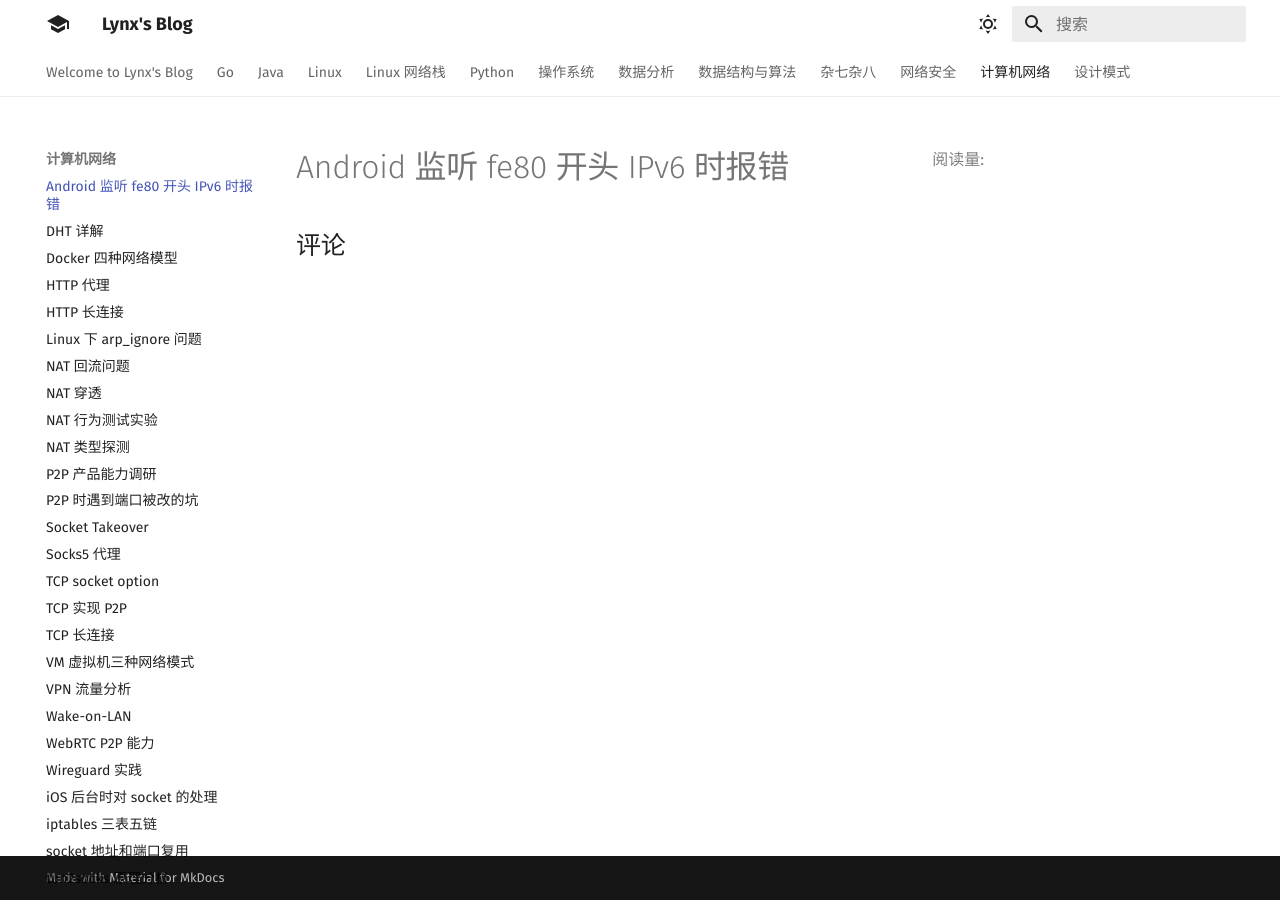
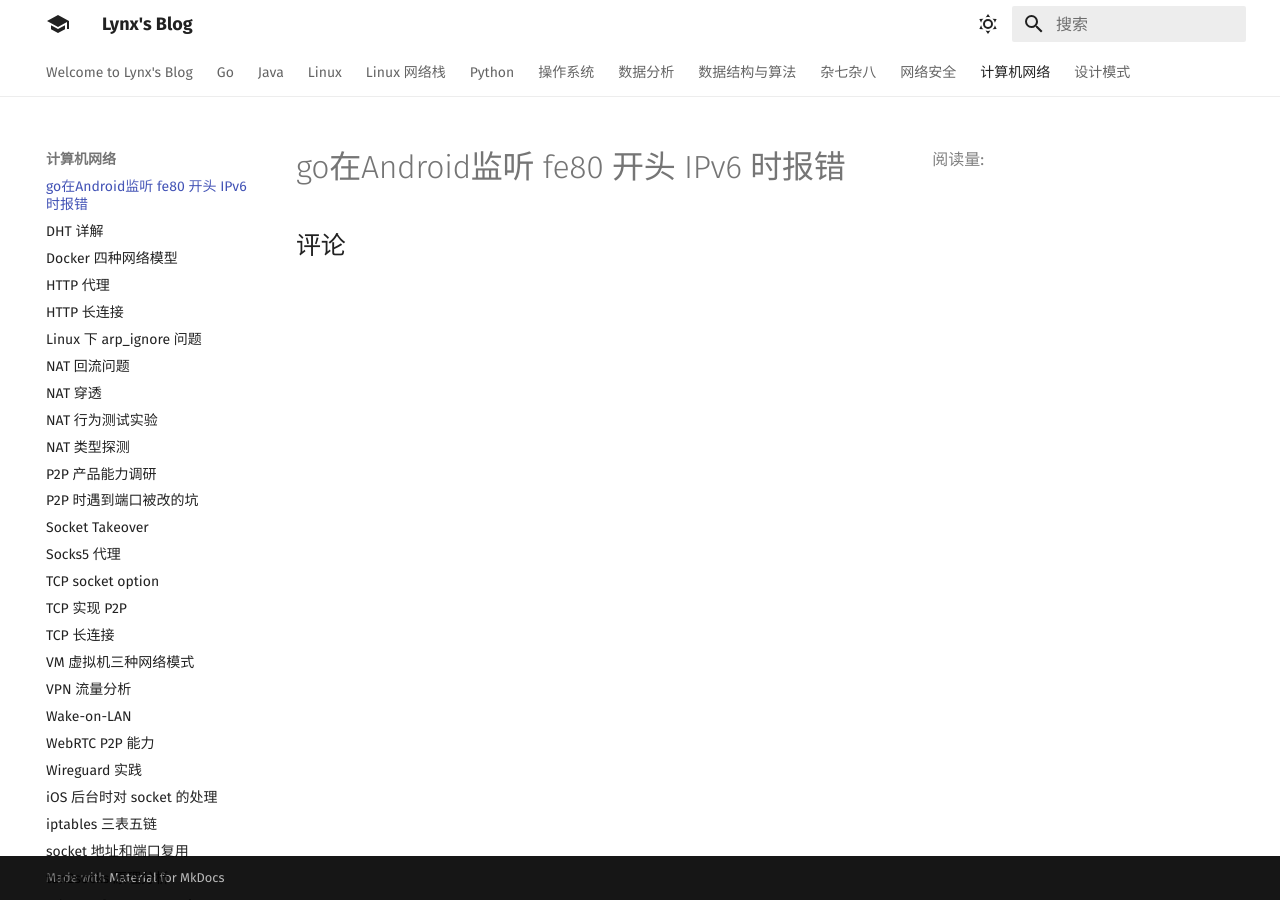
Before and after one commit to 1314liuwei/blog, an MkDocs documentation site: the page built from docs/计算机网络/Android Listen fe80 IPv6 报错.md, in a window 1280 px wide. Built offline with MkDocs 1.6.1 and Material for MkDocs 9.7.7, drawn with Linux system fonts in a browser that asks for light colours; comment, search, counter and statistics services are not loaded.

Commit message:
2024/07/03 周三

```diff
--- a/docs/计算机网络/Android Listen fe80 IPv6 报错.md
+++ b/docs/计算机网络/Android Listen fe80 IPv6 报错.md
@@ -1 +1 @@
-# Android 监听 fe80 开头 IPv6 时报错
+# go在Android监听 fe80 开头 IPv6 时报错
```
